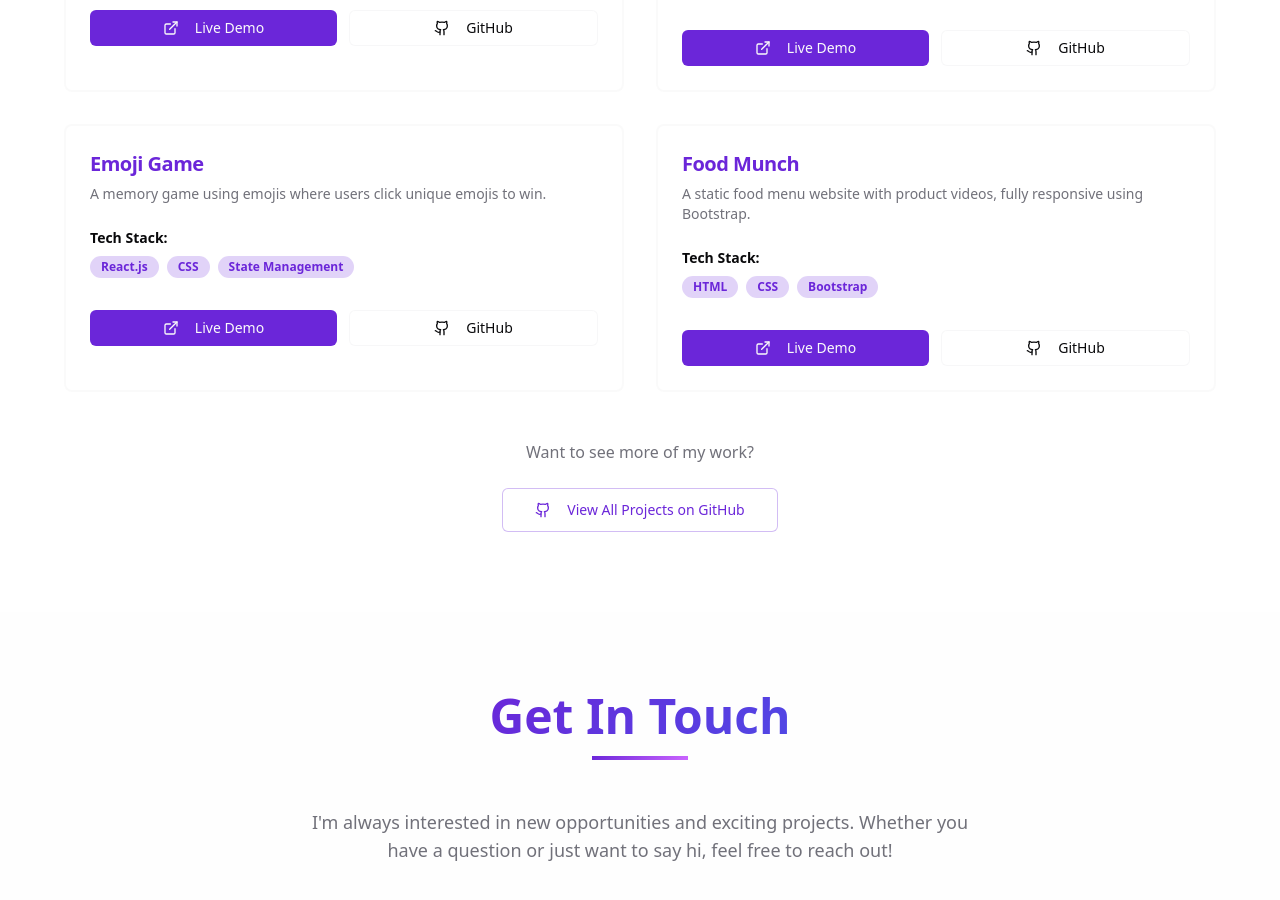
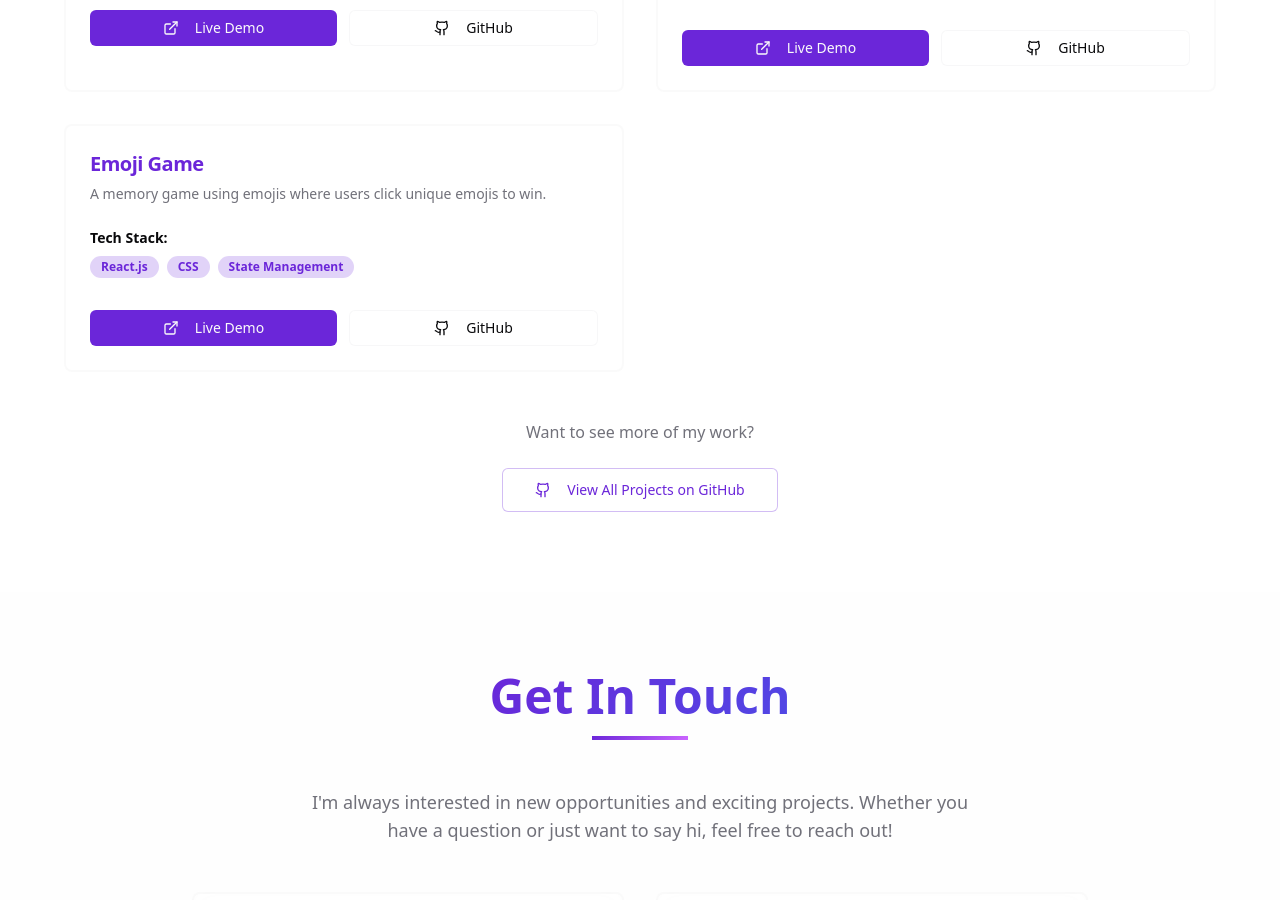
Before and after one commit to virendrasahu/virendra-portfolio, a React (Vite) app: page / in a window 1280 px wide. Shown: the part 6382-7282 px from the top of the page. Built offline with nearby package versions, Linux system fonts and the light colour scheme.

Commit message:
Update Projects.tsx

```diff
--- a/src/components/Projects.tsx
+++ b/src/components/Projects.tsx
@@ -61,14 +61,14 @@ const Projects = () => {
       github: "https://github.com/virendrasahu",
       category: "MERN & Web Projects"
     },
-    {
-      title: "Food Munch",
-      description: "A static food menu website with product videos, fully responsive using Bootstrap.",
-      technologies: ["HTML", "CSS", "Bootstrap"],
-      liveDemo: "http://foodiechoice.ccbp.tech",
-      github: "https://github.com/virendrasahu",
-      category: "MERN & Web Projects"
-    }
+    // {
+    //   title: "Food Munch",
+    //   description: "A static food menu website with product videos, fully responsive using Bootstrap.",
+    //   technologies: ["HTML", "CSS", "Bootstrap"],
+    //   liveDemo: "http://foodiechoice.ccbp.tech",
+    //   github: "https://github.com/virendrasahu",
+    //   category: "MERN & Web Projects"
+    // }
   ];
 
   return (
```
